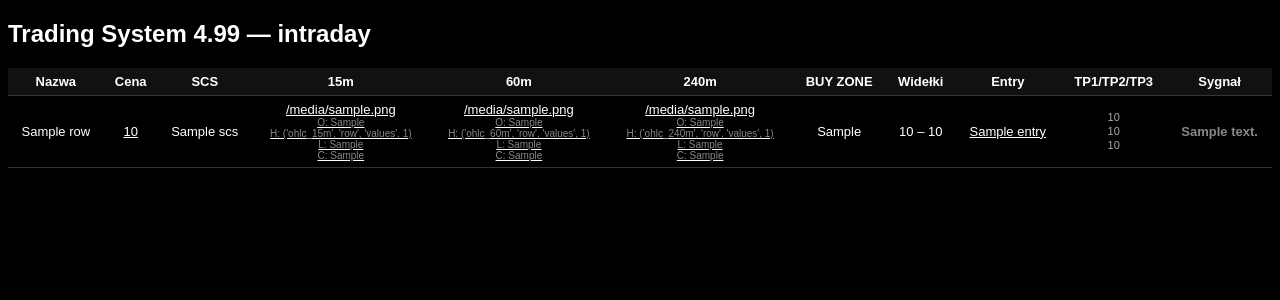
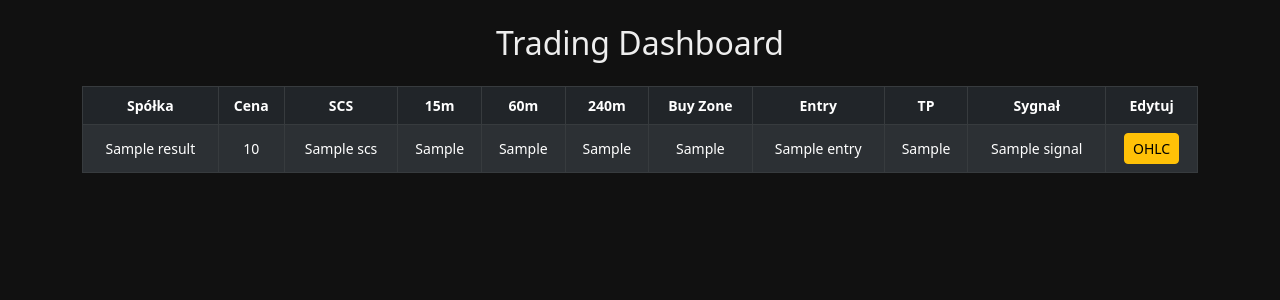
Before and after one commit to czasnadziei00/scs_app, a Flask app: template templates/index.html in a window 1280 px wide. Shown: the top 300 px of the page. Run offline with Flask 3, Linux system fonts and the light colour scheme; the template is opened without the code that fills it: most values are stand-ins (such as "Sample title", 1, 10 or a date in 2020).

Commit message:
Add files via upload

```diff
--- a/app.py
+++ b/app.py
@@ -1,262 +1,153 @@
 import json
+import requests
 from flask import Flask, render_template, request
 
 app = Flask(__name__)
 
-HISTORY_FILE = "history.json"
+# ------------------------------------------------------------
+# 1. Pobieranie ceny ze Stooq
+# ------------------------------------------------------------
+def get_price(ticker):
+    try:
+        url = f"https://stooq.com/q/l/?s={ticker}.pl&i=d"
+        r = requests.get(url, timeout=5)
+        data = r.text.split(",")
+        price = float(data[6]) if len(data) > 6 else None
+        return price
+    except:
+        return None
 
+# ------------------------------------------------------------
+# 2. Nowa struktura po wybiciu TP3
+# ------------------------------------------------------------
+def update_structure_after_tp3(last_price):
+    buy_zone_low = round(last_price * 0.995, 2)
+    buy_zone_high = round(last_price * 1.005, 2)
 
-# -------------------------
-# PLIK Z DANYMI
-# -------------------------
+    entry = buy_zone_low
+
+    tp1 = round(last_price * 1.01, 2)
+    tp2 = round(last_price * 1.02, 2)
+    tp3 = round(last_price * 1.03, 2)
+
+    return {
+        "buy_zone_low": buy_zone_low,
+        "buy_zone_high": buy_zone_high,
+        "entry": entry,
+        "tp1": tp1,
+        "tp2": tp2,
+        "tp3": tp3
+    }
+
+# ------------------------------------------------------------
+# 3. Wczytanie historii
+# ------------------------------------------------------------
 def load_history():
-    with open(HISTORY_FILE, "r", encoding="utf-8") as f:
+    with open("history.json", "r", encoding="utf-8") as f:
         return json.load(f)
 
+# ------------------------------------------------------------
+# 4. Zapis zmian OHLC / TP / BUY ZONE
+# ------------------------------------------------------------
+@app.route("/update", methods=["POST"])
+def update():
+    data = request.json
 
-def save_history(history):
-    with open(HISTORY_FILE, "w", encoding="utf-8") as f:
+    with open("history.json", "r", encoding="utf-8") as f:
+        history = json.load(f)
+
+    ticker = data["ticker"]
+    field = data["field"]
+    value = data["value"]
+
+    history[ticker][field] = value
+
+    with open("history.json", "w", encoding="utf-8") as f:
         json.dump(history, f, indent=4, ensure_ascii=False)
 
+    return {"status": "ok"}
 
-# -------------------------
-# LOGIKA TRENDÓW
-# -------------------------
-def trend_from_ohlc(ohlc):
-    if not ohlc or any(k not in ohlc or ohlc[k] is None for k in ["o", "c"]):
-        return "-"
-    o = float(ohlc["o"])
-    c = float(ohlc["c"])
-    if c > o:
-        return "UP"
-    elif c < o:
-        return "DOWN"
-    else:
-        return "FLAT"
+# ------------------------------------------------------------
+# 5. Logika sygnałów
+# ------------------------------------------------------------
+def process_ticker(name, data):
+    last_price = data.get("last_price")
+    entry = data.get("entry")
+    ohlc_15m = data.get("ohlc_15m")
+    ohlc_60m = data.get("ohlc_60m")
+    ohlc_240m = data.get("ohlc_240m")
+    scs = data.get("scs", 0)
 
+    buy_zone_low = data.get("buy_zone_low")
+    buy_zone_high = data.get("buy_zone_high")
+    tp1 = data.get("tp1")
+    tp2 = data.get("tp2")
+    tp3 = data.get("tp3")
 
-def trend_icon(trend):
-    if trend == "UP":
-        return '<span style="color:#00ff00;">▲</span>'
-    if trend == "DOWN":
-        return '<span style="color:#ff4444;">▼</span>'
-    if trend == "FLAT":
-        return '<span style="color:#aaaaaa;">■</span>'
-    return '<span style="color:#555555;">-</span>'
+    ticker = name.split("(")[-1].replace(")", "")
+    price = get_price(ticker)
+    if price:
+        last_price = price
 
+    signal = "czekaj"
 
-# -------------------------
-# BUY ZONE + WIDEŁKI
-# -------------------------
-def compute_buy_zone_and_widely(ohlc_15m):
-    if not ohlc_15m or any(k not in ohlc_15m or ohlc_15m[k] is None for k in ["l", "c"]):
-        return "NO", None, None
-    low = float(ohlc_15m["l"])
-    close = float(ohlc_15m["c"])
-    low_wide = low * 1.002
-    high_wide = low * 1.004
-    buy_zone = "YES" if close <= low_wide else "NO"
-    return buy_zone, low_wide, high_wide
+    # ------------------------------------------------------------
+    # LOGIKA: wybicie TP3 → nowa struktura
+    # ------------------------------------------------------------
+    if tp3 and last_price:
+        if last_price > tp3:
+            new_struct = update_structure_after_tp3(last_price)
 
+            buy_zone_low = new_struct["buy_zone_low"]
+            buy_zone_high = new_struct["buy_zone_high"]
+            entry = new_struct["entry"]
+            tp1 = new_struct["tp1"]
+            tp2 = new_struct["tp2"]
+            tp3 = new_struct["tp3"]
 
-# -------------------------
-# TP1 / TP2 / TP3
-# -------------------------
-def compute_tps(entry):
-    if entry is None:
-        return None, None, None
-    entry = float(entry)
-    tp1 = entry * 1.01
-    tp2 = entry * 1.02
-    tp3 = entry * 1.03
-    return tp1, tp2, tp3
+            signal = "trend trwa — nowa struktura"
 
+    # BUY ZONE
+    if buy_zone_low and buy_zone_high and last_price:
+        if buy_zone_low <= last_price <= buy_zone_high:
+            signal = "BUY ZONE"
 
-# -------------------------
-# SYGNAŁ PRO (z SELL)
-# -------------------------
-def generuj_sygnal(scs, buy_zone, price, low_wide, high_wide,
-                   t15, t60, t240, in_position):
-    # SELL przy odwróceniu trendu
-    if in_position and scs is not None:
-        if t15 == "DOWN" and t60 != "UP" and scs <= 8:
-            return "odwrócenie — rozważ sprzedaż", "red"
-        # fallback: sam SCS
-        if scs <= 8:
-            return "odwrócenie — rozważ sprzedaż", "red"
+    # TP
+    if tp1 and last_price and last_price >= tp1:
+        signal = "TP1"
+    if tp2 and last_price and last_price >= tp2:
+        signal = "TP2"
+    if tp3 and last_price and last_price >= tp3:
+        signal = "TP3 — możliwe wybicie"
 
-    # jeśli brakuje danych do BUY → WAIT
-    if price is None or low_wide is None or high_wide is None:
-        return "czekaj", "gray"
+    return {
+        "name": name,
+        "price": last_price,
+        "scs": scs,
+        "m15": ohlc_15m,
+        "m60": ohlc_60m,
+        "m240": ohlc_240m,
+        "buy_zone": f"{buy_zone_low} – {buy_zone_high}" if buy_zone_low else "-",
+        "entry": entry,
+        "tp": f"{tp1} / {tp2} / {tp3}" if tp1 else "-",
+        "signal": signal
+    }
 
-    # BUY
-    if buy_zone == "YES" and low_wide <= price <= high_wide:
-        if t15 == "UP" and t60 == "UP" and t240 == "UP":
-            return "BUY — cena w widełkach", "green"
-
-    # PRAWIE BUY
-    if buy_zone == "NO":
-        if abs(price - low_wide) / low_wide < 0.01:  # 1%
-            if t60 == "UP" and t240 == "UP":
-                return f"czekaj do {low_wide:.2f}–{high_wide:.2f}", "yellow"
-
-    # KONFLIKT TRENDÓW
-    if t15 == "DOWN" and t60 == "UP" and t240 == "UP":
-        return "sygnał niejednoznaczny — czekaj", "blue"
-
-    # WAIT
-    return "czekaj", "gray"
-
-
-# -------------------------
-# BUDOWANIE WIERSZY TABELI
-# -------------------------
-def prepare_rows():
+# ------------------------------------------------------------
+# 6. Routing
+# ------------------------------------------------------------
+@app.route("/")
+def index():
     history = load_history()
-    rows = []
+    results = []
 
     for name, data in history.items():
-        last_price = data.get("last_price")
-        scs = data.get("scs", 0)
+        results.append(process_ticker(name, data))
 
-        ohlc_15m = data.get("ohlc_15m") or {}
-        ohlc_60m = data.get("ohlc_60m") or {}
-        ohlc_240m = data.get("ohlc_240m") or {}
+    return render_template("index.html", results=results)
 
-        t15 = trend_from_ohlc(ohlc_15m)
-        t60 = trend_from_ohlc(ohlc_60m)
-        t240 = trend_from_ohlc(ohlc_240m)
-
-        buy_zone, low_wide, high_wide = compute_buy_zone_and_widely(ohlc_15m)
-
-        entry = data.get("entry")
-        in_position = entry is not None
-
-        tp1, tp2, tp3 = compute_tps(entry)
-
-        signal_text, signal_color = generuj_sygnal(
-            scs=scs,
-            buy_zone=buy_zone,
-            price=last_price,
-            low_wide=low_wide,
-            high_wide=high_wide,
-            t15=t15,
-            t60=t60,
-            t240=t240,
-            in_position=in_position
-        )
-
-        rows.append({
-            "name": name,
-            "last_price": last_price,
-            "scs": scs,
-
-            "ohlc_15m": ohlc_15m,
-            "ohlc_60m": ohlc_60m,
-            "ohlc_240m": ohlc_240m,
-
-            "trend15": t15,
-            "trend60": t60,
-            "trend240": t240,
-
-            "trend15_icon": trend_icon(t15),
-            "trend60_icon": trend_icon(t60),
-            "trend240_icon": trend_icon(t240),
-
-            "buy_zone": buy_zone,
-            "low_wide": low_wide,
-            "high_wide": high_wide,
-
-            "entry": entry,
-            "tp1": tp1,
-            "tp2": tp2,
-            "tp3": tp3,
-
-            "signal_text": signal_text,
-            "signal_color": signal_color
-        })
-
-    # sortowanie: najpierw trend15 (UP > FLAT > DOWN), potem SCS
-    trend_score = {"UP": 2, "FLAT": 1, "DOWN": 0, "-": -1}
-    rows = sorted(
-        rows,
-        key=lambda x: (
-            trend_score.get(x["trend15"], -1),
-            x["scs"] if x["scs"] is not None else -999
-        ),
-        reverse=True
-    )
-
-    return rows
-
-
-# -------------------------
-# ROUTES
-# -------------------------
-@app.route("/")
-def index():
-    rows = prepare_rows()
-    return render_template("index.html", rows=rows)
-
-
-@app.route("/update_price", methods=["POST"])
-def update_price():
-    name = request.form["name"]
-    price = request.form["price"]
-
-    history = load_history()
-    if name in history:
-        history[name]["last_price"] = float(price)
-        save_history(history)
-
-    return ("", 204)
-
-
-@app.route("/update_ohlc", methods=["POST"])
-def update_ohlc():
-    name = request.form["name"]
-    tf = request.form["tf"]  # "15m", "60m", "240m"
-    o = request.form["o"]
-    h = request.form["h"]
-    l = request.form["l"]
-    c = request.form["c"]
-
-    key = None
-    if tf == "15m":
-        key = "ohlc_15m"
-    elif tf == "60m":
-        key = "ohlc_60m"
-    elif tf == "240m":
-        key = "ohlc_240m"
-
-    history = load_history()
-    if name in history and key is not None:
-        history[name][key] = {
-            "o": float(o),
-            "h": float(h),
-            "l": float(l),
-            "c": float(c)
-        }
-        save_history(history)
-
-    return ("", 204)
-
-
-@app.route("/update_entry", methods=["POST"])
-def update_entry():
-    name = request.form["name"]
-    entry = request.form.get("entry")  # może być puste
-
-    history = load_history()
-    if name in history:
-        if entry == "" or entry is None:
-            history[name]["entry"] = None
-        else:
-            history[name]["entry"] = float(entry)
-        save_history(history)
-
-    return ("", 204)
-
-
+# ------------------------------------------------------------
+# 7. Start
+# ------------------------------------------------------------
 if __name__ == "__main__":
     app.run(host="0.0.0.0", port=5000)
--- a/templates/index.html
+++ b/templates/index.html
@@ -2,206 +2,127 @@
 <html lang="pl">
 <head>
     <meta charset="UTF-8">
-    <title>Trading System 4.99 — intraday</title>
+    <meta name="viewport" content="width=device-width, initial-scale=1.0">
+    <title>Trading Dashboard</title>
+    <link rel="stylesheet" href="https://cdn.jsdelivr.net/npm/bootstrap@5.3.0/dist/css/bootstrap.min.css">
 
     <style>
         body {
-            background: #000;
-            color: #fff;
-            font-family: Arial, sans-serif;
+            background-color: #111;
+            color: #eee;
         }
-
         table {
-            width: 100%;
-            border-collapse: collapse;
-            margin-top: 20px;
+            font-size: 14px;
         }
-
-        th, td {
-            padding: 6px 8px;
-            border-bottom: 1px solid #333;
-            text-align: center;
-            font-size: 13px;
+        th {
+            position: sticky;
+            top: 0;
+            background-color: #222;
+            z-index: 10;
         }
-
-        th {
-            background: #111;
-        }
-
-        tr:hover {
-            background: #111;
-        }
-
-        .clickable {
-            cursor: pointer;
-            text-decoration: underline;
-        }
-
-        .signal {
-            font-weight: bold;
-        }
-
-        .tp-box {
-            font-size: 11px;
-            color: #aaa;
-            line-height: 14px;
+        .modal-backdrop.show {
+            opacity: 0.1 !important;
         }
     </style>
 </head>
+<body>
+<div class="container mt-4">
+    <h2 class="text-center mb-4">Trading Dashboard</h2>
 
-<body>
-
-<h2>Trading System 4.99 — intraday</h2>
-
-<table>
+    <table class="table table-dark table-striped table-bordered align-middle text-center">
+        <thead>
             <tr>
-        <th>Nazwa</th>
+                <th>Spółka</th>
                 <th>Cena</th>
                 <th>SCS</th>
                 <th>15m</th>
                 <th>60m</th>
                 <th>240m</th>
-        <th>BUY ZONE</th>
-        <th>Widełki</th>
+                <th>Buy Zone</th>
                 <th>Entry</th>
-        <th>TP1/TP2/TP3</th>
+                <th>TP</th>
                 <th>Sygnał</th>
+                <th>Edytuj</th>
             </tr>
-
-    {% for row in rows %}
+        </thead>
+        <tbody>
+            {% for r in results %}
             <tr>
-
-        <!-- NAZWA -->
-        <td>{{ row.name }}</td>
-
-        <!-- CENA -->
-        <td class="clickable"
-            onclick="updatePrice('{{ row.name }}')">
-            {{ row.last_price if row.last_price is not none else '-' }}
+                <td>{{ r.name }}</td>
+                <td>{{ r.price }}</td>
+                <td>{{ r.scs }}</td>
+                <td>{{ r.m15 }}</td>
+                <td>{{ r.m60 }}</td>
+                <td>{{ r.m240 }}</td>
+                <td>{{ r.buy_zone }}</td>
+                <td>{{ r.entry }}</td>
+                <td>{{ r.tp }}</td>
+                <td>{{ r.signal }}</td>
+                <td>
+                    <button class="btn btn-warning btn-sm" onclick="openModal('{{ r.name }}')">OHLC</button>
                 </td>
-
-        <!-- SCS -->
-        <td>{{ row.scs }}</td>
-
-        <!-- 15m -->
-        <td class="clickable"
-            onclick="updateOHLC('{{ row.name }}', '15m')">
-            {{ row.trend15_icon|safe }}
-            {% if row.ohlc_15m %}
-                <div style="font-size:10px; color:#888;">
-                    O: {{ row.ohlc_15m.o }}<br>
-                    H: {{ row.ohlc_15m.h }}<br>
-                    L: {{ row.ohlc_15m.l }}<br>
-                    C: {{ row.ohlc_15m.c }}
-                </div>
-            {% endif %}
-        </td>
-
-        <!-- 60m -->
-        <td class="clickable"
-            onclick="updateOHLC('{{ row.name }}', '60m')">
-            {{ row.trend60_icon|safe }}
-            {% if row.ohlc_60m %}
-                <div style="font-size:10px; color:#888;">
-                    O: {{ row.ohlc_60m.o }}<br>
-                    H: {{ row.ohlc_60m.h }}<br>
-                    L: {{ row.ohlc_60m.l }}<br>
-                    C: {{ row.ohlc_60m.c }}
-                </div>
-            {% endif %}
-        </td>
-
-        <!-- 240m -->
-        <td class="clickable"
-            onclick="updateOHLC('{{ row.name }}', '240m')">
-            {{ row.trend240_icon|safe }}
-            {% if row.ohlc_240m %}
-                <div style="font-size:10px; color:#888;">
-                    O: {{ row.ohlc_240m.o }}<br>
-                    H: {{ row.ohlc_240m.h }}<br>
-                    L: {{ row.ohlc_240m.l }}<br>
-                    C: {{ row.ohlc_240m.c }}
-                </div>
-            {% endif %}
-        </td>
-
-        <!-- BUY ZONE -->
-        <td>{{ row.buy_zone }}</td>
-
-        <!-- WIDEŁKI -->
-        <td>
-            {% if row.low_wide and row.high_wide %}
-                {{ row.low_wide|round(2) }} – {{ row.high_wide|round(2) }}
-            {% else %}
-                -
-            {% endif %}
-        </td>
-
-        <!-- ENTRY -->
-        <td class="clickable"
-            onclick="updateEntry('{{ row.name }}', '{{ row.entry if row.entry is not none else '' }}')">
-            {{ row.entry if row.entry is not none else '-' }}
-        </td>
-
-        <!-- TP1/TP2/TP3 -->
-        <td class="tp-box">
-            {% if row.tp1 %}
-                {{ row.tp1|round(2) }}<br>
-                {{ row.tp2|round(2) }}<br>
-                {{ row.tp3|round(2) }}
-            {% else %}
-                -
-            {% endif %}
-        </td>
-
-        <!-- SYGNAŁ -->
-        <td class="signal" style="color: {{ row.signal_color }};">
-            {{ row.signal_text }}
-        </td>
-
             </tr>
             {% endfor %}
+        </tbody>
     </table>
+</div>
 
+<!-- Modal OHLC -->
+<div class="modal fade" id="ohlcModal" tabindex="-1">
+    <div class="modal-dialog">
+        <div class="modal-content bg-dark text-light">
+            <div class="modal-header">
+                <h5 class="modal-title">Edytuj OHLC</h5>
+                <button type="button" class="btn-close btn-close-white" data-bs-dismiss="modal"></button>
+            </div>
+            <div class="modal-body">
+                <input id="ohlcInput" class="form-control" placeholder="Wpisz wartość...">
+            </div>
+            <div class="modal-footer">
+                <button class="btn btn-success" onclick="saveOHLC()">Zapisz</button>
+            </div>
+        </div>
+    </div>
+</div>
+
+<script src="https://cdn.jsdelivr.net/npm/bootstrap@5.3.0/dist/js/bootstrap.bundle.min.js"></script>
 
 <script>
-function postForm(url, data) {
-    fetch(url, {
+let currentTicker = null;
+let currentField = null;
+
+function openModal(ticker) {
+    currentTicker = ticker;
+    currentField = "ohlc_15m";
+
+    const modal = new bootstrap.Modal(document.getElementById('ohlcModal'), {
+        backdrop: 'static',
+        keyboard: false
+    });
+
+    modal.show();
+}
+
+function saveOHLC() {
+    const value = document.getElementById("ohlcInput").value;
+
+    fetch("/update", {
         method: "POST",
-        headers: {"Content-Type": "application/x-www-form-urlencoded"},
-        body: new URLSearchParams(data)
+        headers: { "Content-Type": "application/json" },
+        body: JSON.stringify({
+            ticker: currentTicker,
+            field: currentField,
+            value: value
+        })
     }).then(() => {
         location.reload();
     });
 }
 
-function updatePrice(name) {
-    const val = prompt("Nowa cena dla: " + name);
-    if (val === null || val.trim() === "") return;
-    postForm("/update_price", {name: name, price: val});
-}
-
-function updateOHLC(name, tf) {
-    const o = prompt("OHLC " + tf + " — O (open) dla: " + name);
-    if (o === null || o.trim() === "") return;
-
-    const h = prompt("OHLC " + tf + " — H (high) dla: " + name);
-    if (h === null || h.trim() === "") return;
-
-    const l = prompt("OHLC " + tf + " — L (low) dla: " + name);
-    if (l === null || l.trim() === "") return;
-
-    const c = prompt("OHLC " + tf + " — C (close) dla: " + name);
-    if (c === null || c.trim() === "") return;
-
-    postForm("/update_ohlc", {name: name, tf: tf, o: o, h: h, l: l, c: c});
-}
-
-function updateEntry(name, current) {
-    const val = prompt("Entry dla: " + name + " (puste = usuń)", current || "");
-    if (val === null) return;
-    postForm("/update_entry", {name: name, entry: val});
-}
+// Zapobiega zamykaniu modala przy zmianie karty / minimalizacji
+window.addEventListener("visibilitychange", function(e) {
+    // nic nie robimy — modal ma pozostać otwarty
+});
 </script>
 
 </body>
```
Lines whose indentation alone changed are shown as unchanged.
